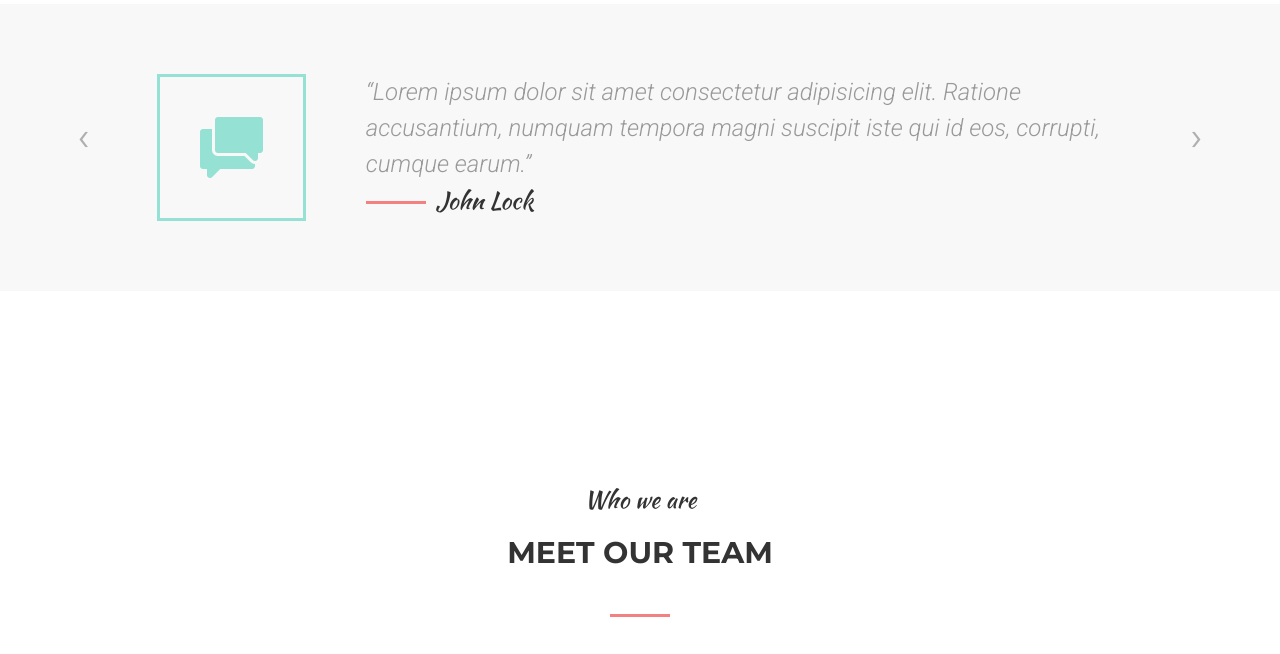
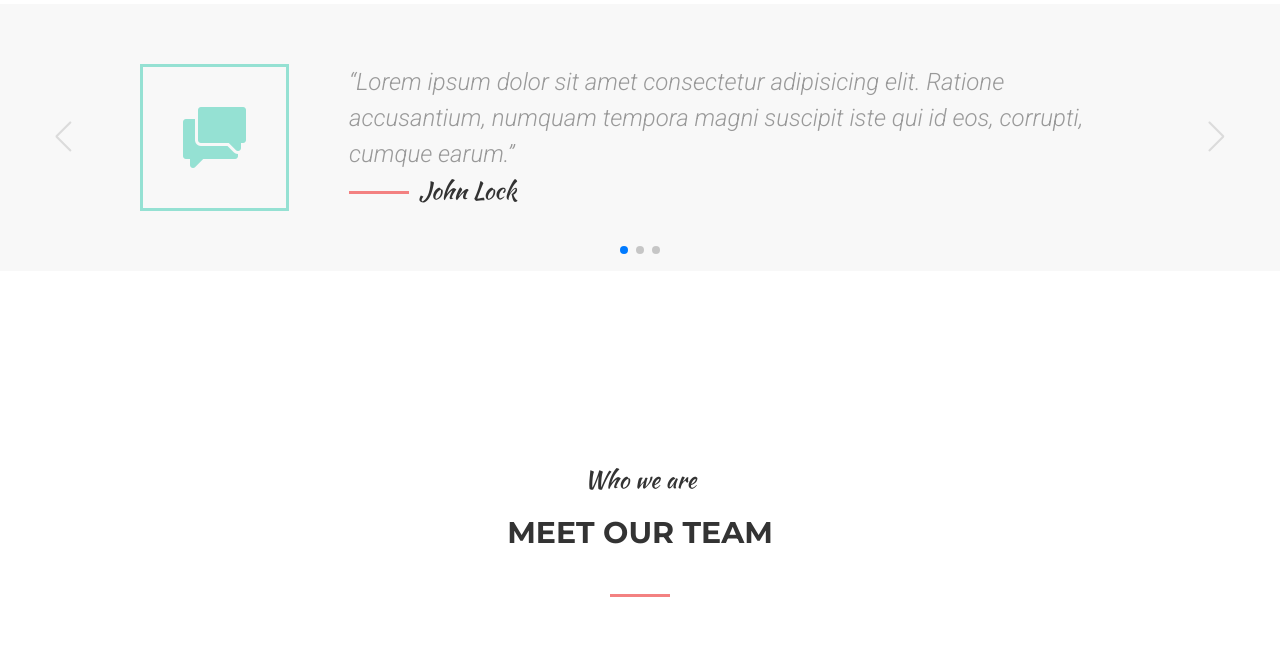
Before and after one commit to xpyct405/MoGo-website, a website: page src/index.html in a window 1280 px wide. Shown: the part 4635-5289 px from the top of the page. Drawn offline with nearby package versions, Linux system fonts and the light colour scheme; files that its build step writes are made by us from their sources; files whose address does not match are found by name.

Commit message:
feat: add swiper.js library to about.html quote section

```diff
--- a/src/assets/js/app.js
+++ b/src/assets/js/app.js
@@ -46,62 +46,7 @@ btn.addEventListener('click', function(){
 
 // QUOTE SLIDER
 // SLIDER
-
-// https://tproger.ru/articles/javascript-slider/
-// https://www.cyberforum.ru/javascript/thread2888337.html
-
-/* Увеличиваем индекс на 1 — показываем следующий слайд: */
-document.querySelector(".nextSlide").onclick = () => {
-    showSlides(slideIndex += 1);
-    console.log(slideIndex);
-}
-
-/* Уменьшаем индекс на 1 — показываем предыдущий слайд: */
-document.querySelector(".previousSlide").onclick = () => {
-    showSlides(slideIndex -= 1);
-    console.log(slideIndex);
-}
-
-/* Устанавливаем текущий слайд: */
-function currentSlide(n) {
-    showSlides(slideIndex = n);
-}
-
-/* Устанавливаем стартовый индекс слайда по умолчанию: */
-let slideIndex = 1;
-/* Вызываем функцию, которая реализована ниже: */
-showSlides(slideIndex);
-
-/* Функция перелистывания: */
-function showSlides(n) {
-    /* Обращаемся к элементам с названием класса "quote__item", то есть к картинкам: */
-    let slides = document.querySelectorAll(".quote__item");
-
-    /* Проверяем количество слайдов: */
-    if (n >= slides.length) {
-      slideIndex = 1
-    }
-    if (n < 1) {
-        slideIndex = slides.length
-    }
-
-    /* Проходим по каждому слайду в цикле for: */
-    for (let i = 0; i <slides.length; i++) {
-        slides[i].style.display = "none";
-    }
-
-    /* Делаем элемент flex: */
-    slides[slideIndex - 1].style.display = "flex";
-}
-
-
-
-
-
-
-
-
-
+// В отдельном файле slider.js
 
 
 
--- a/src/assets/js/file2.js
+++ /dev/null
@@ -1 +0,0 @@
-console.log('file 2');
--- /dev/null
+++ b/src/assets/js/slider.js
@@ -0,0 +1,76 @@
+const swiper = new Swiper('.swiper', {
+    // Optional parameters
+    direction: 'horizontal',
+    loop: true,
+    spaceBetween: 50,
+    mousewheel: true,
+    keyboard: true,
+    // parallax: true,
+
+    // If we need pagination
+    pagination: {
+      el: '.swiper-pagination',
+      clickable: true,
+    },
+
+    // Navigation arrows
+    navigation: {
+      nextEl: '.swiper-button-next',
+      prevEl: '.swiper-button-prev',
+    },
+
+
+    // And if we need scrollbar
+    // scrollbar: {
+    //   el: '.swiper-scrollbar',
+    // },
+  });
+
+
+
+// // Ниже представлен Слайдер на чистом JS. Слайдер простой, не адаптивен, не работает слайдом на телефоне, Только кнопки лево, право.
+// // https://tproger.ru/articles/javascript-slider/
+// // https://www.cyberforum.ru/javascript/thread2888337.html
+// /* Увеличиваем индекс на 1 — показываем следующий слайд: */
+// document.querySelector(".nextSlide").onclick = () => {
+//     showSlides(slideIndex += 1);
+//     console.log(slideIndex);
+// }
+
+// /* Уменьшаем индекс на 1 — показываем предыдущий слайд: */
+// document.querySelector(".previousSlide").onclick = () => {
+//     showSlides(slideIndex -= 1);
+//     console.log(slideIndex);
+// }
+
+// /* Устанавливаем текущий слайд: */
+// function currentSlide(n) {
+//     showSlides(slideIndex = n);
+// }
+
+// /* Устанавливаем стартовый индекс слайда по умолчанию: */
+// let slideIndex = 1;
+// /* Вызываем функцию, которая реализована ниже: */
+// showSlides(slideIndex);
+
+// /* Функция перелистывания: */
+// function showSlides(n) {
+//     /* Обращаемся к элементам с названием класса "quote__item", то есть к картинкам: */
+//     let slides = document.querySelectorAll(".quote__item");
+
+//     /* Проверяем количество слайдов: */
+//     if (n >= slides.length) {
+//       slideIndex = 1
+//     }
+//     if (n < 1) {
+//         slideIndex = slides.length
+//     }
+
+//     /* Проходим по каждому слайду в цикле for: */
+//     for (let i = 0; i <slides.length; i++) {
+//         slides[i].style.display = "none";
+//     }
+
+//     /* Делаем элемент flex: */
+//     slides[slideIndex - 1].style.display = "flex";
+// }
--- a/src/assets/scss/blocks/about.scss
+++ b/src/assets/scss/blocks/about.scss
@@ -285,8 +285,6 @@
     }
 }
 
-
-
 // Цитаты
 .quotes {
     background-color: #f8f8f8;
@@ -294,18 +292,18 @@
 }
 .quote{
     display: flex;
-    padding: 7rem 0;
+    padding: 60px 0;
     position: relative;
     justify-content: space-between;
     text-align: center;
 
     &__item{
-        max-width: 90%;
+        max-width: 100%;
         margin: 0 auto;
         display: flex;
         flex-direction: row;
         justify-content: space-between;
-        padding: 0 50px;
+        padding: 0 100px;
         align-items: center;
         &-img{
             display: block;
@@ -345,28 +343,41 @@
             }
         }
     }
-    &__left,
-    &__right{
-        cursor: pointer;
-        position: absolute;
-        padding: 30px 30px 40px 30px;
-        border-radius: 8px;
-        font-size: 40px;
-        color:rgba(158, 155, 155, 0.8);
-        margin: auto;
-        // background: url(../../assets/img/arrow-left.png) center no-repeat;
-        &:hover{
-            background-color: rgba(0, 0, 0, 0.1);
-            color:rgba(158, 155, 155, 1);
-            transition: 0.2s;
-        }
-    }
-    &__right{
-        right: 0;
-        // background: url(../../assets/img/arrow-right.png) center no-repeat;
-    }
 
+    // Ниже стили ручного слайдера, также надо добавить текст &#8249; для < и &#8250; для >
+    // &__left,
+    // &__right{
+    //     cursor: pointer;
+    //     position: absolute;
+    //     padding: 30px 30px 40px 30px;
+    //     border-radius: 8px;
+    //     font-size: 40px;
+    //     color:rgba(158, 155, 155, 0.8);
+    //     margin: auto;
+    //     // background: url(../../assets/img/arrow-left.png) center no-repeat;
+    //     &:hover{
+    //         background-color: rgba(0, 0, 0, 0.1);
+    //         color:rgba(158, 155, 155, 1);
+    //         transition: 0.2s;
+    //     }
+    // }
+    // &__right{
+    //     right: 0;
+    //     // background: url(../../assets/img/arrow-right.png) center no-repeat;
+    // }
 
+}
+.swiper-button-prev,
+.swiper-button-next {
+  color: $lightgrey;
+  transform: scale(70%);
+  opacity: 30%;
+  transition: all .3s ease;
+
+}
+.swiper:hover .swiper-button-prev,
+.swiper:hover .swiper-button-next {
+  opacity: 1;
 }
 
 
--- a/src/index.html
+++ b/src/index.html
@@ -303,11 +303,15 @@ title: Rustam Kuzyaev | MoGo - Home
 
     <!-- ЦИТАТЫ -->
     <section class="quotes">
-        <div class="container">
-            <div class="quote slider">
 
+        <!-- Slider main container -->
+        <div class="container swiper">
 
-                <div class="quote__item">
+            <!-- Additional required wrapper -->
+            <div class="quote slider swiper-wrapper">
+
+                <!-- Slides -->
+                <div class="quote__item swiper-slide">
                     <div class="quote__item-img">
                         <img src="assets/img/quote.png" alt="Цитата">
                     </div>
@@ -321,7 +325,7 @@ title: Rustam Kuzyaev | MoGo - Home
                         </p>
                     </div>
                 </div>
-                <div class="quote__item">
+                <div class="quote__item swiper-slide">
                     <div class="quote__item-img">
                         <img src="assets/img/quote.png" alt="Цитата">
                     </div>
@@ -335,7 +339,7 @@ title: Rustam Kuzyaev | MoGo - Home
                         </p>
                     </div>
                 </div>
-                <div class="quote__item">
+                <div class="quote__item swiper-slide">
                     <div class="quote__item-img">
                         <img src="assets/img/quote.png" alt="Цитата">
                     </div>
@@ -350,14 +354,17 @@ title: Rustam Kuzyaev | MoGo - Home
                         </p>
                     </div>
                 </div>
-
-                <a class="quote__left previousSlide" onclick="previousSlide()">&#8249;</a>
-                <a class="quote__right nextSlide" onclick="nextSlide()">&#8250;</a>
             </div>
 
+            <!-- If we need pagination -->
+            <div class="swiper-pagination"></div>
 
+            <!-- If we need navigation buttons -->
+            <div class="swiper-button-prev quote__left previousSlide"></div>
+            <div class="swiper-button-next quote__right nextSlide"></div>
 
-
+            <!-- If we need scrollbar
+            <div class="swiper-scrollbar"></div> -->
         </div>
     </section>
 
--- a/src/layouts/default.html
+++ b/src/layouts/default.html
@@ -20,9 +20,13 @@
     <!-- Подключение иконок FontAwesome -->
     <script src="https://kit.fontawesome.com/41a8dd7285.js" crossorigin="anonymous"></script>
 
+    <!-- Подключение библиотеки Swiper https://swiperjs.com/get-started  для всяких слайдеров -->
+    <script src="https://cdn.jsdelivr.net/npm/swiper@8/swiper-bundle.min.js"></script>
+
     <!-- Подключение моего скрипта -->
-    <script src="assets/js/app.js"></script>
-
+    <script type="text/javascript" src="assets/js/app.js"></script>
+    <!-- Slider. Quote -->
+    <script type="text/javascript" src="assets/js/slider.js"></script>
 
 </body>
 
--- a/src/partials/head.html
+++ b/src/partials/head.html
@@ -13,6 +13,9 @@
     <link rel="stylesheet"
         href="https://cdn.jsdelivr.net/npm/@fortawesome/fontawesome-free@6.1.1/css/fontawesome.min.css"
         integrity="sha384-zIaWifL2YFF1qaDiAo0JFgsmasocJ/rqu7LKYH8CoBEXqGbb9eO+Xi3s6fQhgFWM" crossorigin="anonymous">
+
+    <!-- Подключение библиотеки Swiper https://swiperjs.com/get-started  для всяких слайдеров -->
+    <link rel="stylesheet" href="https://cdn.jsdelivr.net/npm/swiper@8/swiper-bundle.min.css" />
 
 
     <!-- Шрифты -->
```
Also changed, not shown: dist/assets/css/style.css (added), dist/assets/css/style.min.css, dist/assets/js/app.js, dist/cart.html, dist/index.html.
